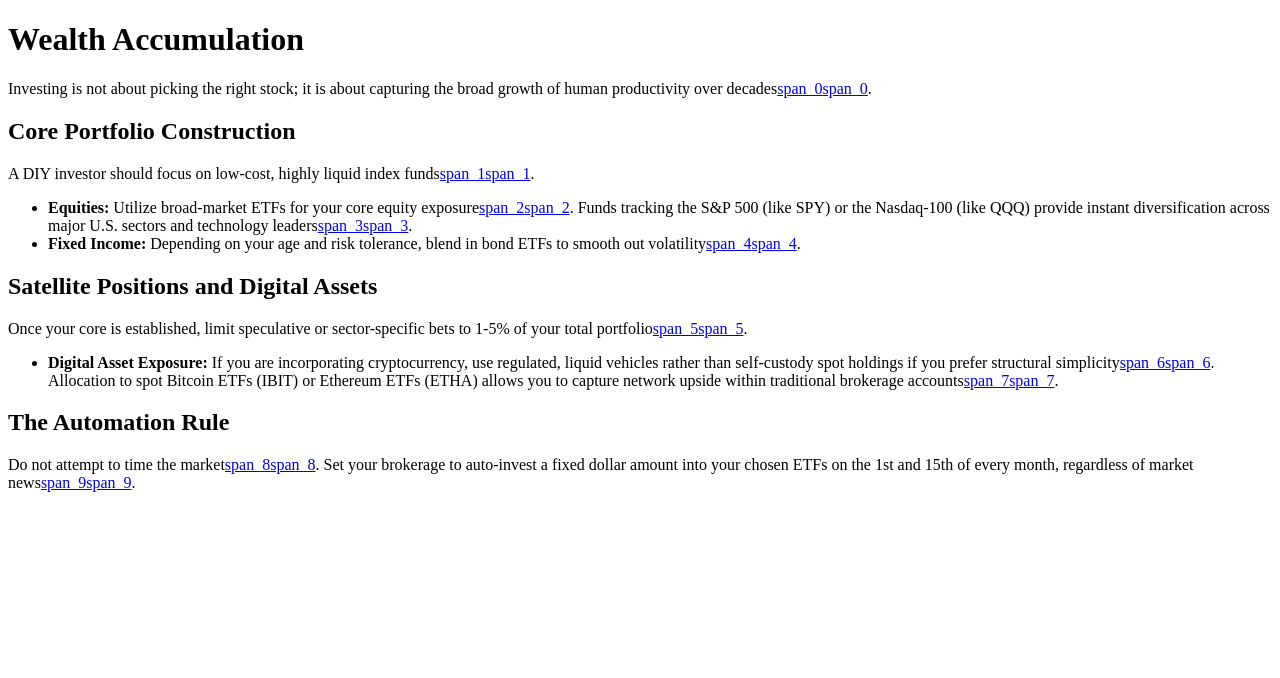
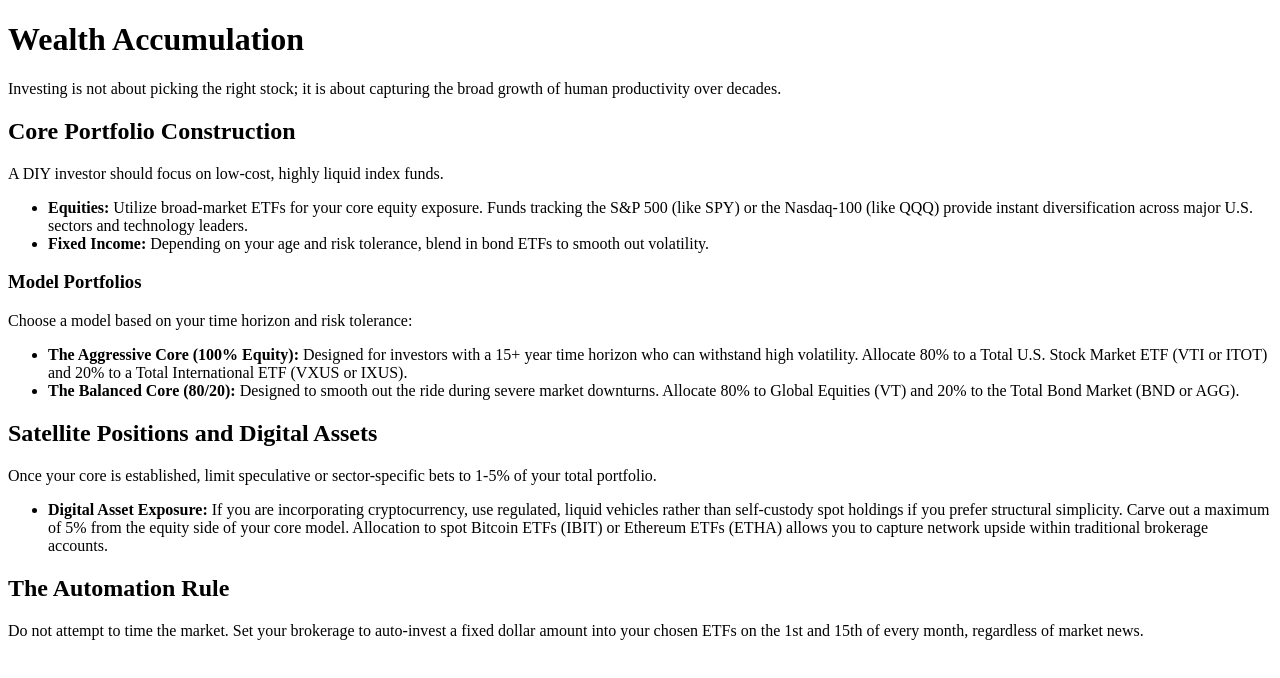
Before and after one commit to aa3682/diy-wealth-framework, a Next.js app: page /03-wealth-accumulation in a window 1280 px wide. Shown: the top 678 px of the page. Built offline with nearby package versions, Linux system fonts and the light colour scheme.

Commit message:
Update index.mdx

```diff
--- a/pages/03-wealth-accumulation/index.mdx
+++ b/pages/03-wealth-accumulation/index.mdx
@@ -1,15 +1,20 @@
 # Wealth Accumulation
 
-Investing is not about picking the right stock; it is about capturing the broad growth of human productivity over decades[span_0](start_span)[span_0](end_span).
+Investing is not about picking the right stock; it is about capturing the broad growth of human productivity over decades.
 
 ## Core Portfolio Construction
-A DIY investor should focus on low-cost, highly liquid index funds[span_1](start_span)[span_1](end_span).
-* **Equities:** Utilize broad-market ETFs for your core equity exposure[span_2](start_span)[span_2](end_span). Funds tracking the S&P 500 (like SPY) or the Nasdaq-100 (like QQQ) provide instant diversification across major U.S. sectors and technology leaders[span_3](start_span)[span_3](end_span).
-* **Fixed Income:** Depending on your age and risk tolerance, blend in bond ETFs to smooth out volatility[span_4](start_span)[span_4](end_span).
+A DIY investor should focus on low-cost, highly liquid index funds.
+* **Equities:** Utilize broad-market ETFs for your core equity exposure. Funds tracking the S&P 500 (like SPY) or the Nasdaq-100 (like QQQ) provide instant diversification across major U.S. sectors and technology leaders.
+* **Fixed Income:** Depending on your age and risk tolerance, blend in bond ETFs to smooth out volatility.
+
+### Model Portfolios
+Choose a model based on your time horizon and risk tolerance:
+* **The Aggressive Core (100% Equity):** Designed for investors with a 15+ year time horizon who can withstand high volatility. Allocate 80% to a Total U.S. Stock Market ETF (VTI or ITOT) and 20% to a Total International ETF (VXUS or IXUS).
+* **The Balanced Core (80/20):** Designed to smooth out the ride during severe market downturns. Allocate 80% to Global Equities (VT) and 20% to the Total Bond Market (BND or AGG).
 
 ## Satellite Positions and Digital Assets
-Once your core is established, limit speculative or sector-specific bets to 1-5% of your total portfolio[span_5](start_span)[span_5](end_span).
-* **Digital Asset Exposure:** If you are incorporating cryptocurrency, use regulated, liquid vehicles rather than self-custody spot holdings if you prefer structural simplicity[span_6](start_span)[span_6](end_span). Allocation to spot Bitcoin ETFs (IBIT) or Ethereum ETFs (ETHA) allows you to capture network upside within traditional brokerage accounts[span_7](start_span)[span_7](end_span).
+Once your core is established, limit speculative or sector-specific bets to 1-5% of your total portfolio.
+* **Digital Asset Exposure:** If you are incorporating cryptocurrency, use regulated, liquid vehicles rather than self-custody spot holdings if you prefer structural simplicity. Carve out a maximum of 5% from the equity side of your core model. Allocation to spot Bitcoin ETFs (IBIT) or Ethereum ETFs (ETHA) allows you to capture network upside within traditional brokerage accounts.
 
 ## The Automation Rule
-Do not attempt to time the market[span_8](start_span)[span_8](end_span). Set your brokerage to auto-invest a fixed dollar amount into your chosen ETFs on the 1st and 15th of every month, regardless of market news[span_9](start_span)[span_9](end_span).
+Do not attempt to time the market. Set your brokerage to auto-invest a fixed dollar amount into your chosen ETFs on the 1st and 15th of every month, regardless of market news.
```
